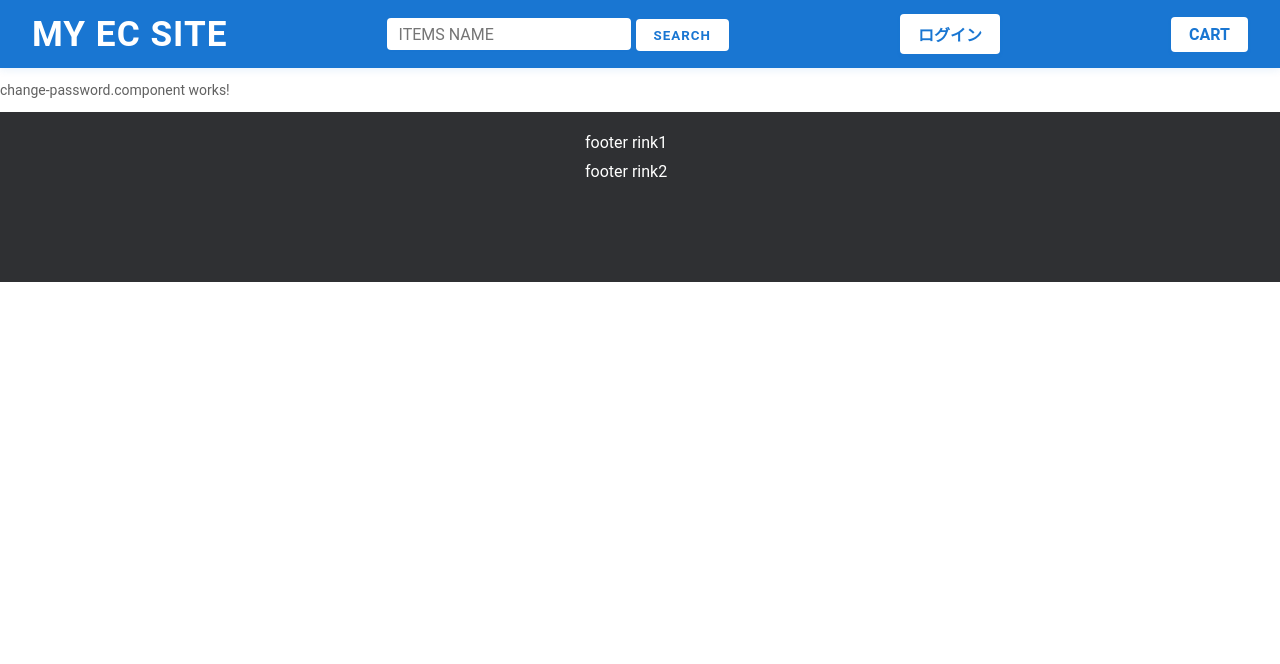
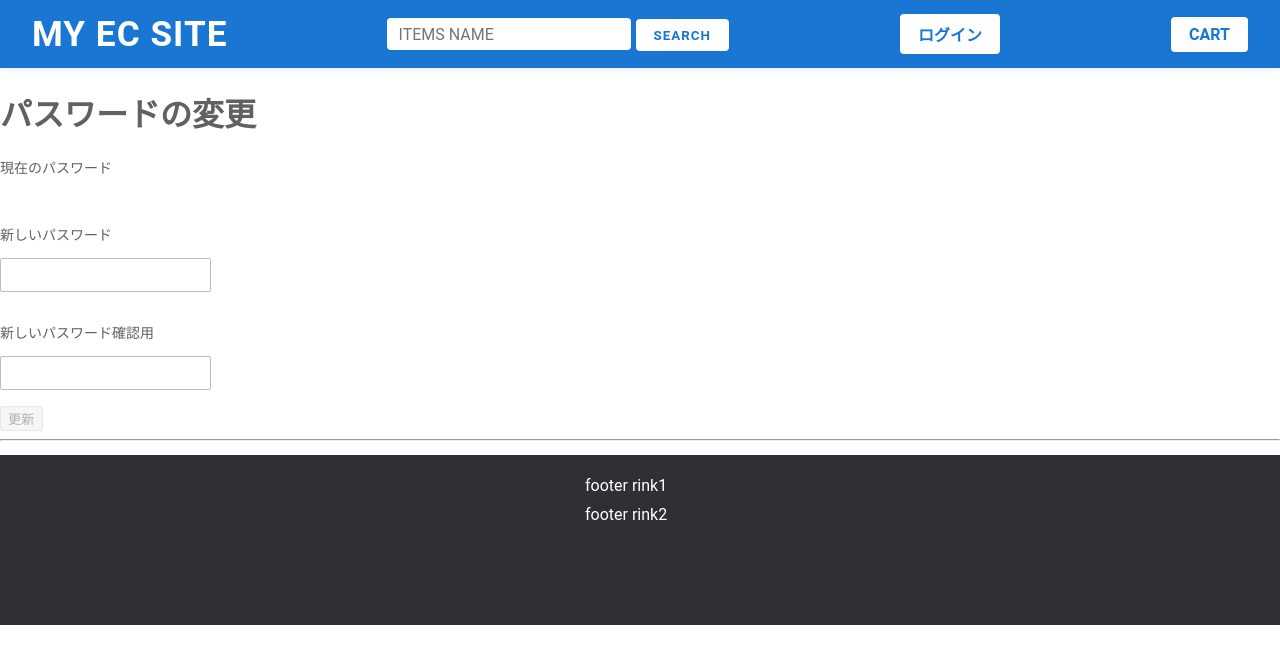
Before and after one commit to sawa-pascal/portfolio-ec-site, an Angular app: page /change-password in a window 1280 px wide. Shown: the top 664 px of the page. Built offline with nearby package versions, Linux system fonts and the light colour scheme.

Commit message:
パスワード変更、ユーザー情報更新時表示が更新されない不具合修正

```diff
--- a/src/app/change-password/change-password.component.html
+++ b/src/app/change-password/change-password.component.html
@@ -1 +1,23 @@
-<p>change-password.component works!</p>
+<div class="login">
+  <h1>パスワードの変更</h1>
+  <form [formGroup]="myForm" (submit)="onSubmit()">
+    <p>現在のパスワード</p>
+    <p>{{ currentPass }}</p>
+    <br />
+
+    <p>新しいパスワード</p>
+    <input type="text" formControlName="newPass" />
+    @if (newPass.touched && newPass.errors?.['minlength']) {
+        <div class="error">最低4文字を入力してください</div>
+    }
+
+    <p>新しいパスワード確認用</p>
+    <input type="text" formControlName="newPassConfirm" />
+
+    <br />
+    <button [disabled]="myForm.invalid" type="submit">更新</button>
+
+    <hr />
+    <p>{{ message }}</p>
+  </form>
+</div>
--- a/src/app/change-password/change-password.component.ts
+++ b/src/app/change-password/change-password.component.ts
@@ -1,11 +1,60 @@
-import { Component } from '@angular/core';
+import { Component, OnInit } from '@angular/core';
+import { ReactiveFormsModule, FormControl, FormGroup, Validators } from '@angular/forms';
+import { UserService } from '../services/user.service';
 
 @Component({
   selector: 'app-change-password.component',
-  imports: [],
+  imports: [ReactiveFormsModule],
   templateUrl: './change-password.component.html',
   styleUrl: './change-password.component.scss',
 })
-export class ChangePasswordComponent {
+export class ChangePasswordComponent implements OnInit {
+  currentPass: string = '';
+  newPass: FormControl = new FormControl('', [Validators.required, Validators.minLength(4)]);
+  newPassConfirm: FormControl = new FormControl('');
 
+  message: string = '';
+
+  myForm: FormGroup = new FormGroup({
+    newPass: this.newPass,
+    newPassConfirm: this.newPassConfirm,
+  });
+
+  constructor(private userService: UserService) {}
+
+  ngOnInit() {
+    const user = this.userService.getUser();
+
+    this.currentPass = user.hashed_password;
+  }
+
+  onSubmit() {
+    // バリデーション: 都道府県ID取得できなければエラー
+    if (this.newPass.value != this.newPassConfirm.value) {
+      this.message = '確認用と新しく入力したパスワードが違います';
+      return;
+    }
+
+    if (this.currentPass == this.newPass.value) {
+      this.message = '現在のパスワードと同じです';
+      return;
+    }
+
+    let user = this.userService.getUser();
+    this.userService.requestChangePassword(user.id, this.newPass.value).subscribe({
+      next: (res) => {
+        if (res.success) {
+          this.message = 'パスワードを変更しました';
+
+          user.hashed_password = this.currentPass = res.newPassword;
+          this.userService.updateUser(user);
+        } else {
+          this.message = res.message || '変更に失敗しました';
+        }
+      },
+      error: () => {
+        this.message = '通信エラーが発生しました';
+      },
+    });
+  }
 }
--- a/src/app/services/user.service.ts
+++ b/src/app/services/user.service.ts
@@ -83,6 +83,10 @@ export class UserService {
     });
   }
 
+  updateUser(user: User) {
+    this.user = user;
+  }
+
   getUserPassword(email: string): Observable<any> {
     return this.http.get(
       `${this.sharedValueService.getApiUrl()}/get_user_password.php?email=${email}`
@@ -96,9 +100,13 @@ export class UserService {
   }
 
   requestUpdateUser(user: User): Observable<any> {
-    return this.http.post(
-      `${this.sharedValueService.getApiUrl()}/update_user.php`,
-      user
-    );
+    return this.http.post(`${this.sharedValueService.getApiUrl()}/update_user.php`, user);
+  }
+
+  requestChangePassword(id: number, newPass: string): Observable<any> {
+    return this.http.post(`${this.sharedValueService.getApiUrl()}users/change_user_password.php`, {
+      id: id,
+      newPassword: newPass,
+    });
   }
 }
--- a/src/app/user-setting/user-setting.component.ts
+++ b/src/app/user-setting/user-setting.component.ts
@@ -1,7 +1,6 @@
 import { Component, OnInit } from '@angular/core';
 import { ReactiveFormsModule, FormControl, FormGroup, Validators } from '@angular/forms';
 import { UserService } from '../services/user.service';
-import { Router } from '@angular/router';
 import { PrefecturesService } from '../services/prefectures.service';
 import { Prefecture } from '../models/prefectures-model';
 
@@ -29,7 +28,6 @@ export class UserSettingComponent implements OnInit {
   });
   constructor(
     private userService: UserService,
-    private router: Router,
     private prefecturesService: PrefecturesService
   ) {}
 
@@ -75,6 +73,8 @@ export class UserSettingComponent implements OnInit {
       next: (res) => {
         if (res.success) {
           this.message = 'ユーザー情報を更新しました';
+
+          this.userService.updateUser(updateUser);
         } else {
           this.message = res.message || '更新に失敗しました';
         }
```
